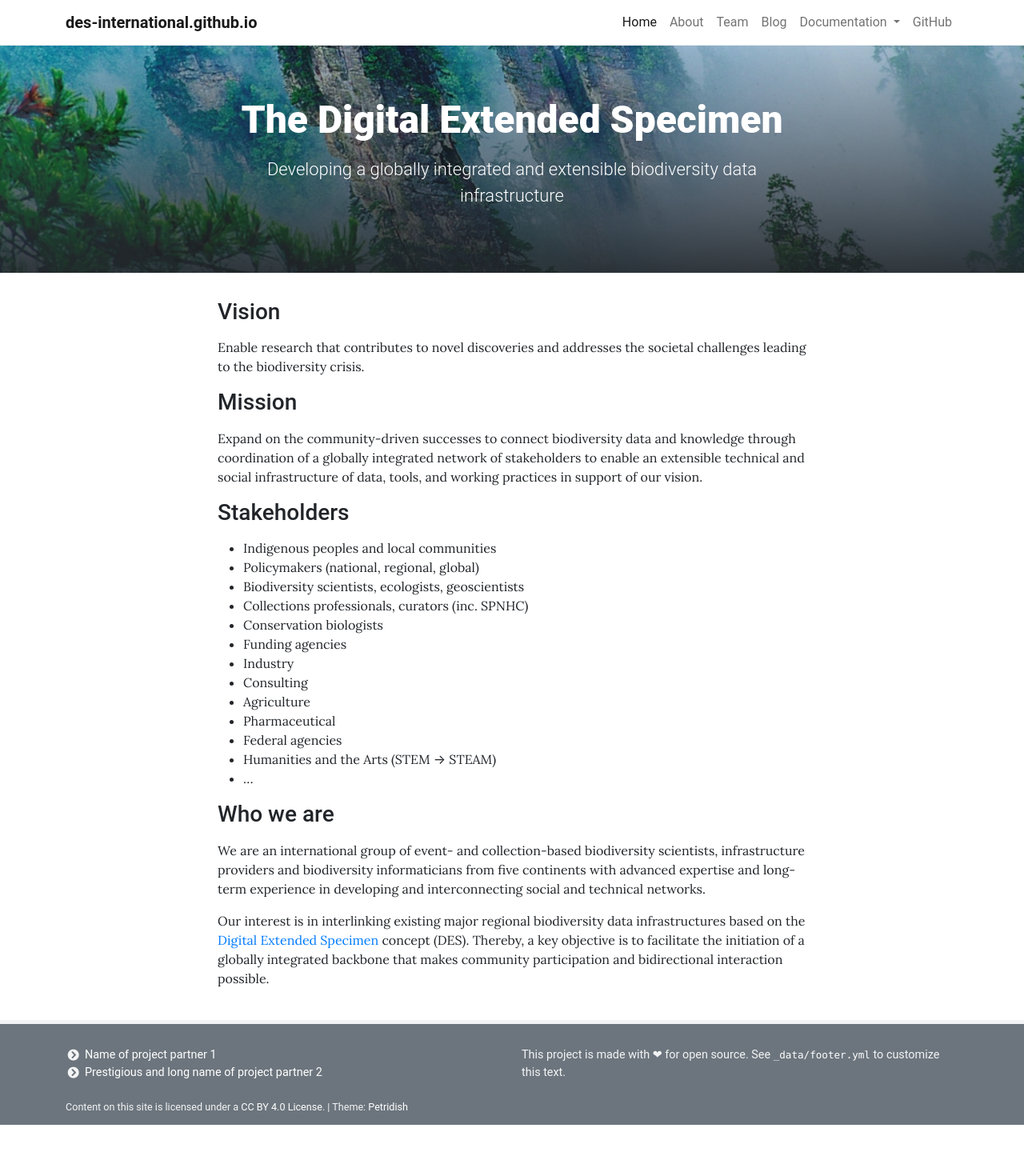
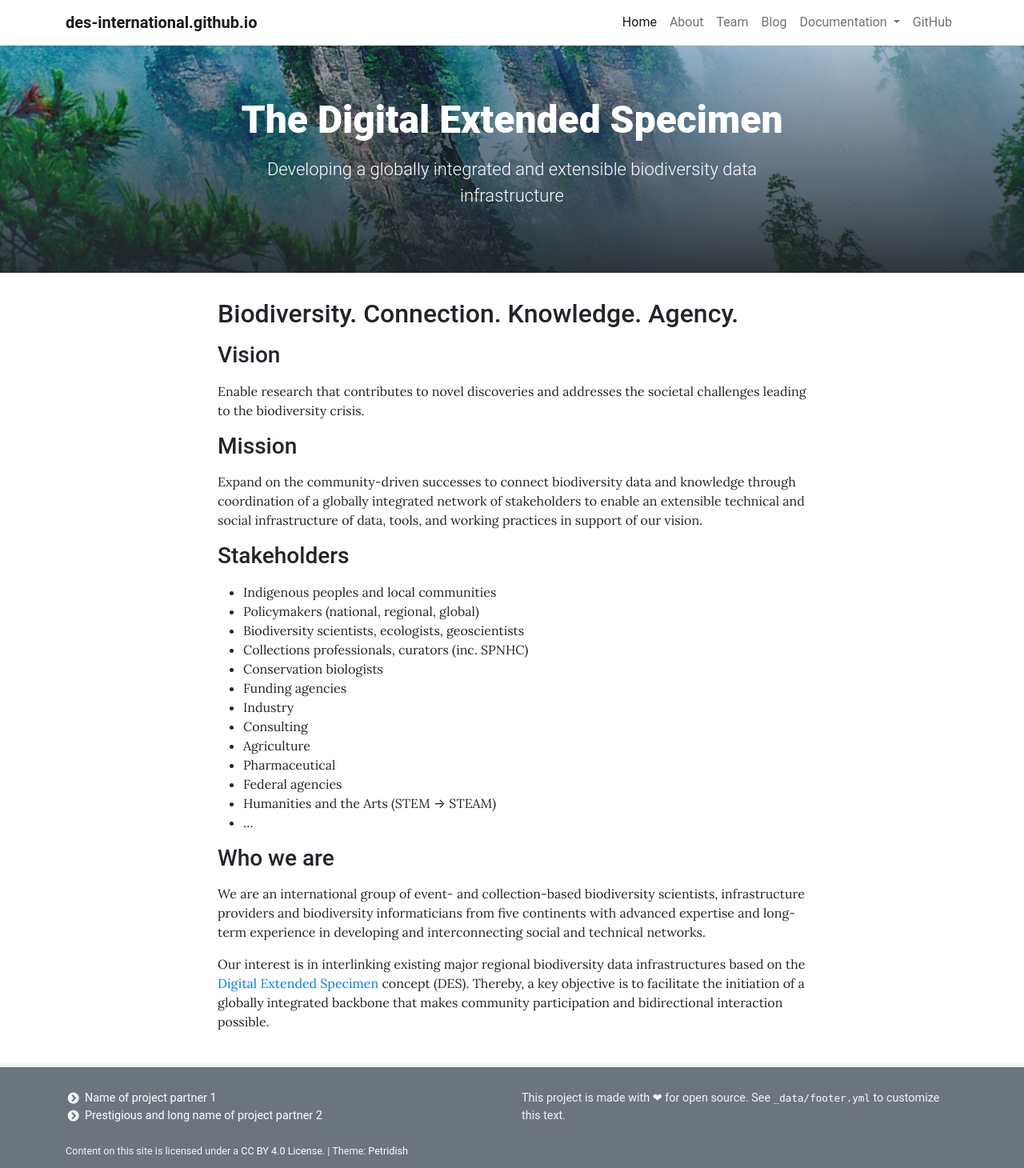
Before and after one commit to DES-international/des-international.github.io, a Jekyll site: the page built from pages/home.md, in a window 1280 px wide. Shown: the whole page at 80% size. Built offline with Jekyll 4.4.1, drawn with Linux system fonts in a browser that asks for light colours; before the commit the page ends 1406 px from its top, so only the background shows below that.

Commit message:
Update home.md

```diff
--- a/pages/home.md
+++ b/pages/home.md
@@ -5,6 +5,11 @@ description: Developing a globally integrated and extensible biodiversity data i
 background: /assets/backgrounds/Zhangjiajie-Hunan_cncs_enWikipedia_CC-BY-SAIntl40_the_World_Heritage_Site_Wulingyuan_in_Zhangjiajie_of_Hunan_PR_China.jpg
 permalink: /
 ---
+
+
+
+## Biodiversity. Connection. Knowledge. Agency.
+
 
 ### Vision
 
```
